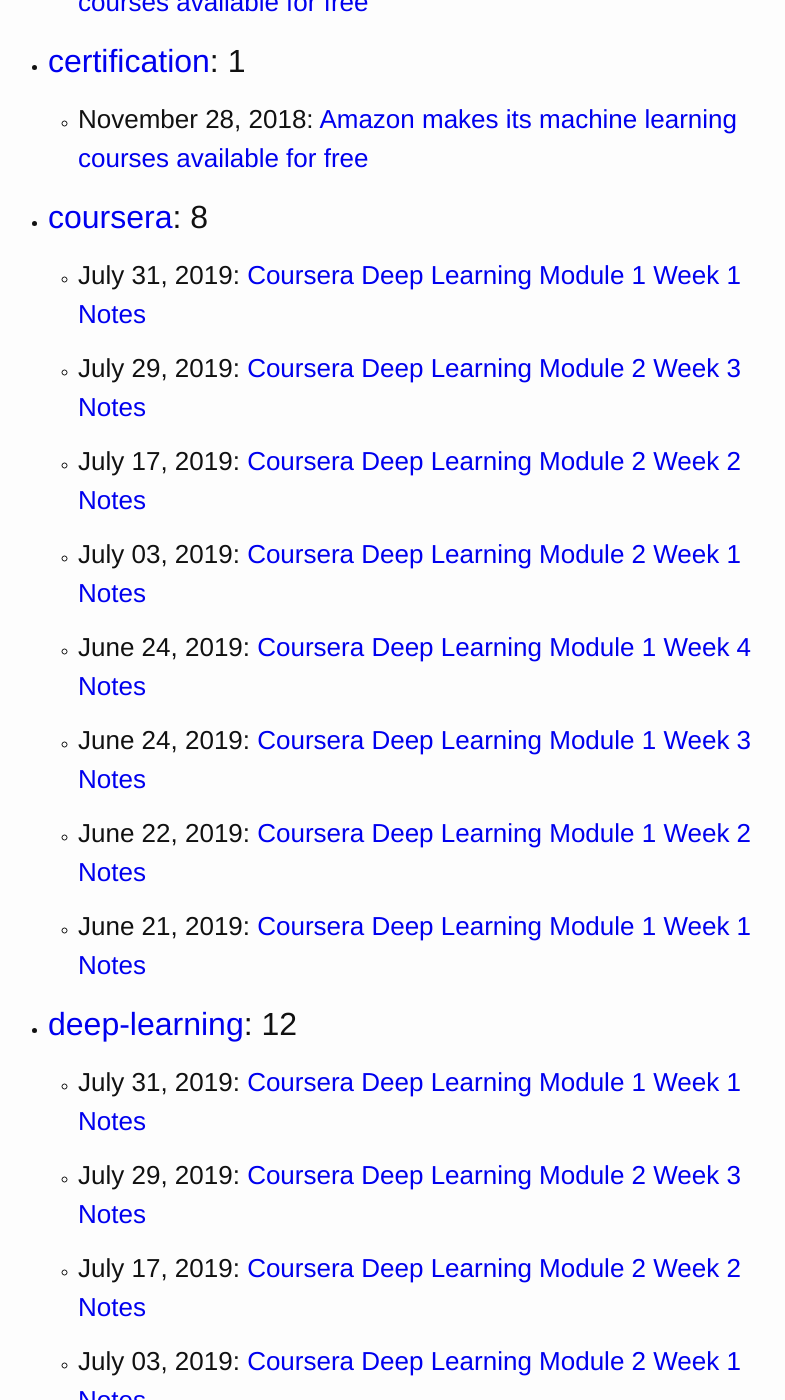
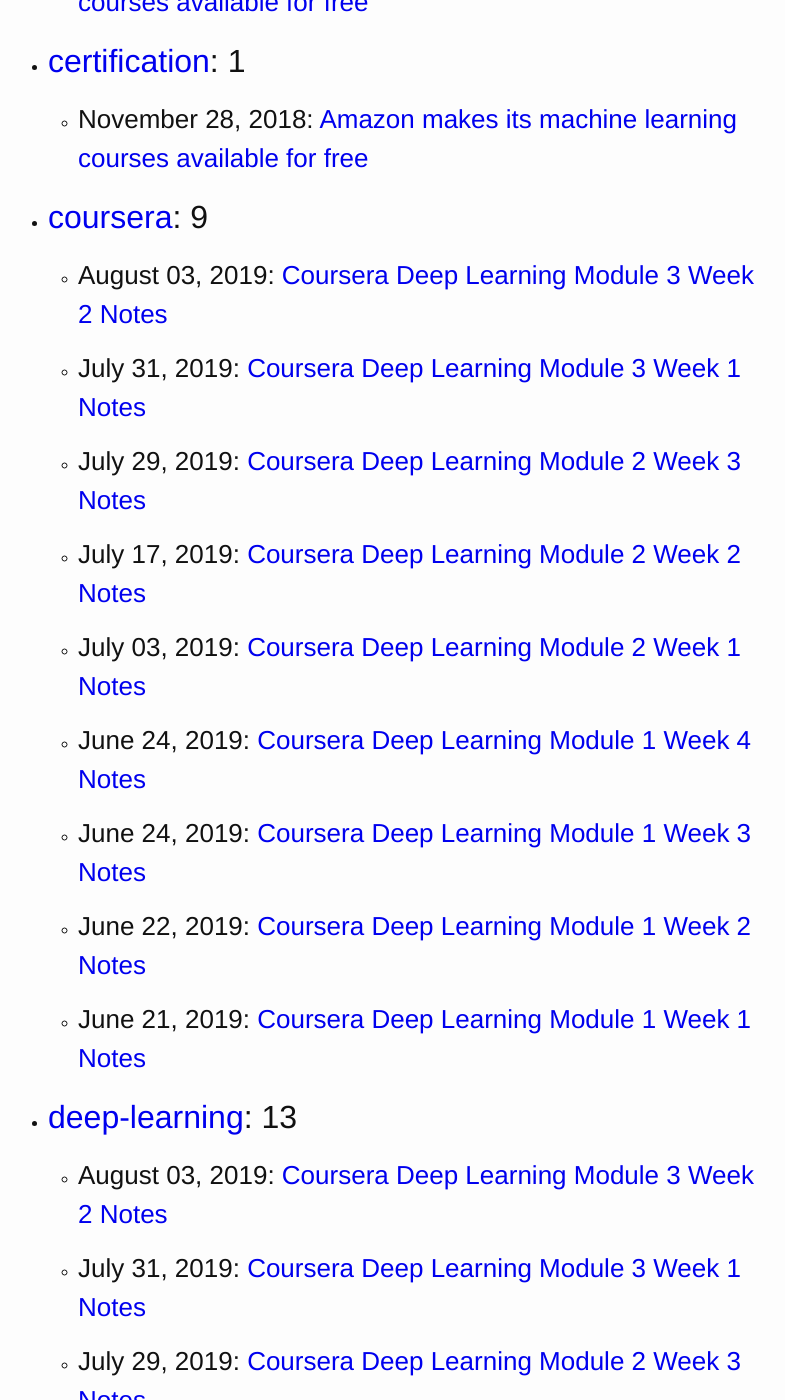
Before and after one commit to marcossilva/marcossilva.github.io, a Jekyll site: the page built from tags/tags-en.md, in a window 1280 px wide and 1400 px high, scrolled down 391 px. Shown: the whole window, without its empty margins (252-1037 px from the left). Built offline with Jekyll 4.4.1, drawn with Linux system fonts in a browser that asks for light colours; some of the changed lines change nothing that is shown; some of the changed text lies outside the part shown.

Commit message:
Module 3 Week 2

```diff
--- a/_posts/en/2019-07-31-coursera-deep-learning-module-3-week-1.md
+++ b/_posts/en/2019-07-31-coursera-deep-learning-module-3-week-1.md
@@ -1,6 +1,6 @@
 ---
 layout: post
-title:  "Coursera Deep Learning Module 1 Week 1 Notes"
+title:  "Coursera Deep Learning Module 3 Week 1 Notes"
 ref: coursera-deep-learning-3-1
 lang: en
 categories: en
--- /dev/null
+++ b/_posts/en/2019-08-03-coursera-deep-learning-module-3-week-2.md
@@ -0,0 +1,37 @@
+---
+layout: post
+title:  "Coursera Deep Learning Module 3 Week 2 Notes"
+ref: coursera-deep-learning-3-2
+lang: en
+categories: en
+tags: deep-learning lecture-notes coursera
+datePublished: 2019-08-03T02:08:00-03:00
+dateModified: 2019-08-03T02:08:00-03:00
+description: Notes of the third Coursera module, week 3 in the deeplearning.ai specialization
+image: /assets/Course3.png
+---
+
+{% include figure.html filename="Course3" extension="jpeg" alt="logo of deeplearning.ai neural networks course" title="Neural Network Deeplearning.ai Logo" caption="Structuring Machine Learning Projects" width="50%" %}
+
+<style type="text/css">
+	div.code-highlited-mod{font-family:monospace;font-size: 15px;border: 1px solid #e8e8e8;border-radius: 3px;background-color: #eef;padding: 8px 12px;overflow-x: auto;}
+</style>
+<script type="text/x-mathjax-config">
+MathJax.Hub.Config({
+  tex2jax: {inlineMath: [['$','$'], ['\\(','\\)']]},
+  displayAlign: "left"
+});
+</script>
+<script src='https://cdnjs.cloudflare.com/ajax/libs/mathjax/2.7.5/latest.js?config=TeX-MML-AM_CHTML' async></script>
+
+## Carrying out error analysis
+
+Imagine your cat classifier has 90% accuracy and 10% error. From that 10% error you think it's due to wrongly classifying some dogs as cats. Should you try to make your cat classifier do better on dogs? To answer this question we must do error analysis. To achieve this analysis get 100 images on the dev set that are being mislabeled. Count up how many are dogs. Imagine for example that only 5/100 images are dogs. That means that even if you've fully solved the dog classification problem your error would only go down 5%, coming from 10% to 9.5% at best. This is the "ceiling" of your next step.
+
+Multiple ideas can be evaluated in parallel to quickly decide which one might have bigger impact on your error reduction process.
+
+## Cleaning up incorrectly labeled data
+
+DL algorithms are quite robust to random errors but much less robust to systematic errors. The incorrectly labeled data impact can be analyzed as any other error analysis metric with the same estimation on the resulting impact.
+
+## Build your first system quickly, then iterate
```
